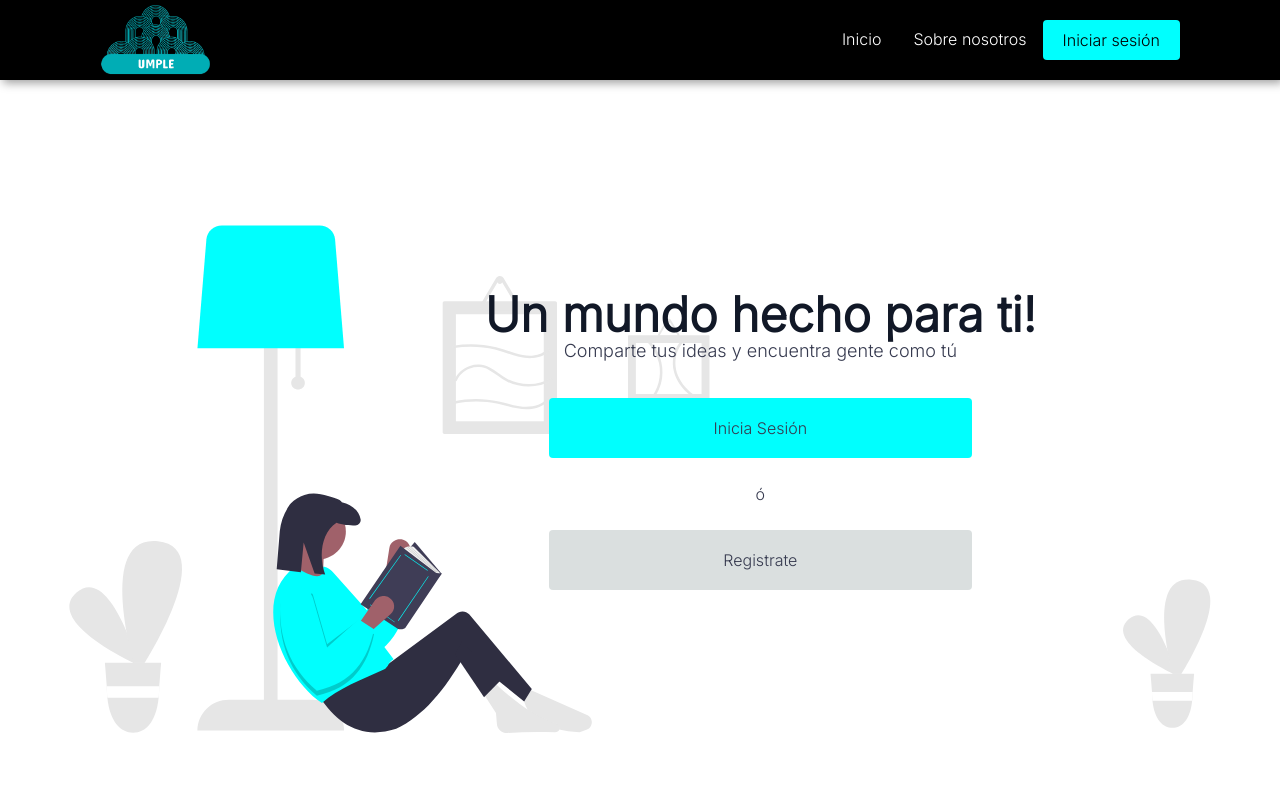
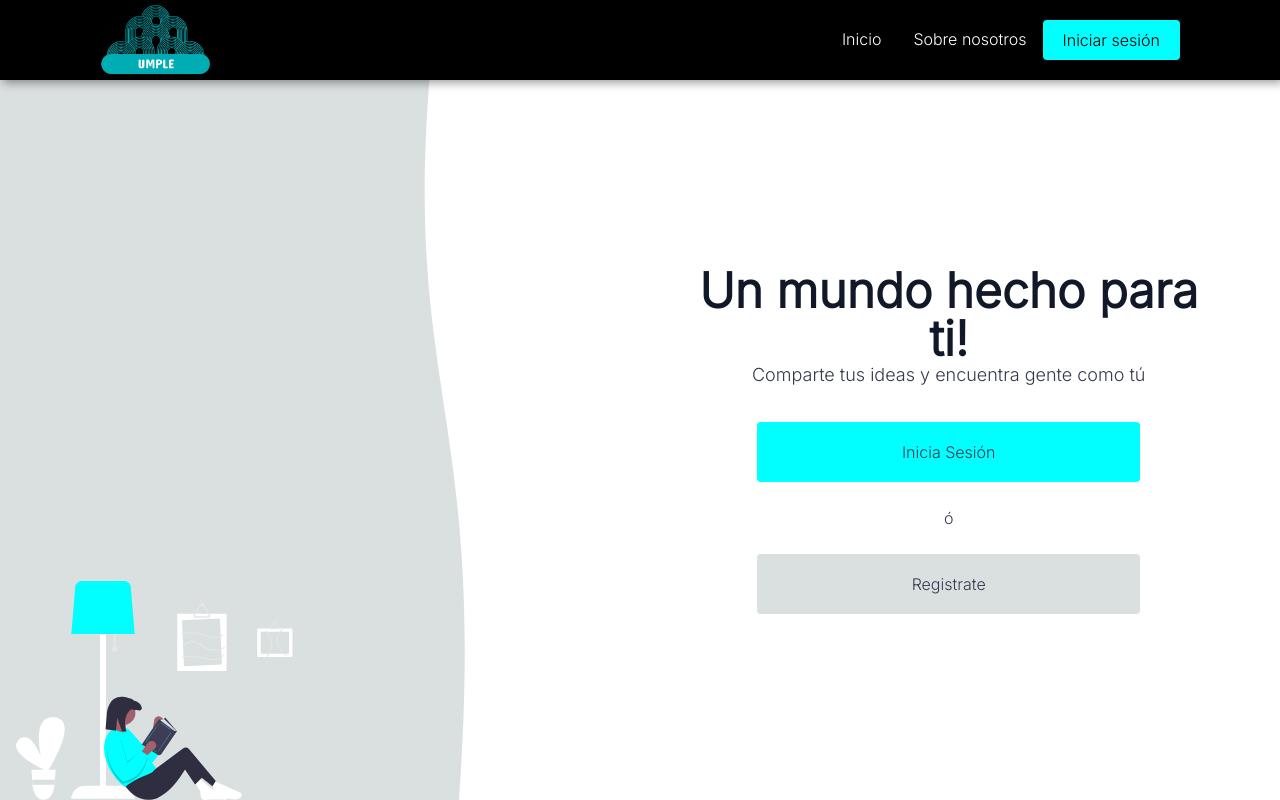
Before and after one commit to vale0722/umple-blog, a React (Create React App) app: page / in a window 1280 px wide. Built offline with nearby package versions, Linux system fonts and the light colour scheme.

Commit message:
style: improvements

```diff
--- a/src/components/Client/Dashboard/Hero/Hero.elements.js
+++ b/src/components/Client/Dashboard/Hero/Hero.elements.js
@@ -7,8 +7,11 @@ export const HeroSec = styled(Container)`
   position: relative;
   margin: 0;
   flex-grow: 1;
+  min-height: 100px;
   background-size: contain;
   background-position: center bottom;
+  --padding-container: 0;
+  --padding-container-sm: 0;
 `
 
 export const HeroContainer = styled.div`
--- a/src/globalStyles.js
+++ b/src/globalStyles.js
@@ -39,6 +39,7 @@ export const Container = styled.div`
   margin-right: auto;
   margin-left: auto;
   height: ${({big}) => (big ? '100%' : 'auto')};
+  background-color: ${({color}) => (color ?? 'transparent')};
   background-image: url(${({image}) => image ?? ''});
   background-repeat: no-repeat;
   padding: var(--padding-container);
--- a/src/pages/Client/Home.js
+++ b/src/pages/Client/Home.js
@@ -5,8 +5,21 @@ import {Button} from "../../globalStyles";
 
 const Home = () => {
     return (
-        <HeroSec image={background} big className="h-full md:flex md:flex-col-reverse justify-center md:items-end md:px-5">
-            <HeroContainer className="md:px-20 md:py-20 md:m-16 my-16">
+        <div className="flex flex-grow md:flex-row flex-col">
+            <div className="min-h-full">
+                <div className="h-full md:grid md:grid-cols-2">
+                    <div className="px-4 bg-up-50 h-full">
+                        <HeroSec image={background}/>
+                    </div>
+                    <svg fill="#DADFDF" width="100%" className="h-full hidden md:block"
+                         viewBox="0 0 500 150" preserveAspectRatio="none">
+                        <path
+                            className="hidden md:block"
+                            d="M195.48,-0.69 C152.69,67.10 295.93,70.35 238.37,157.20 L0.00,150.00 L0.00,0.00 Z"></path>
+                    </svg>
+                </div>
+            </div>
+            <HeroContainer className="md:px-3 md:py-20 md:m-16 m-5 flex-grow flex flex-col place-content-center">
                 <h1 className="text-2xl font-bold leading-7 font-extrabold text-gray-900 sm:text-5xl">
                     Un mundo hecho para ti!
                 </h1>
@@ -16,7 +29,7 @@ const Home = () => {
                     <Button className="bg-up-50" to="#">Registrate</Button>
                 </div>
             </HeroContainer>
-        </HeroSec>
+        </div>
     )
 }
 
--- a/tailwind.config.js
+++ b/tailwind.config.js
@@ -8,6 +8,13 @@ module.exports = {
       'up-50': '#DADFDF',
       'up-100': '#00FFFE',
     },
+    minHeight: {
+      '0': '0',
+      '1/4': '25%',
+      '1/2': '50%',
+      '3/4': '75%',
+      'full': '100%',
+    }
   },
   variants: {
     extend: {},
```
Also changed, not shown: src/images/svgs/background.svg.
